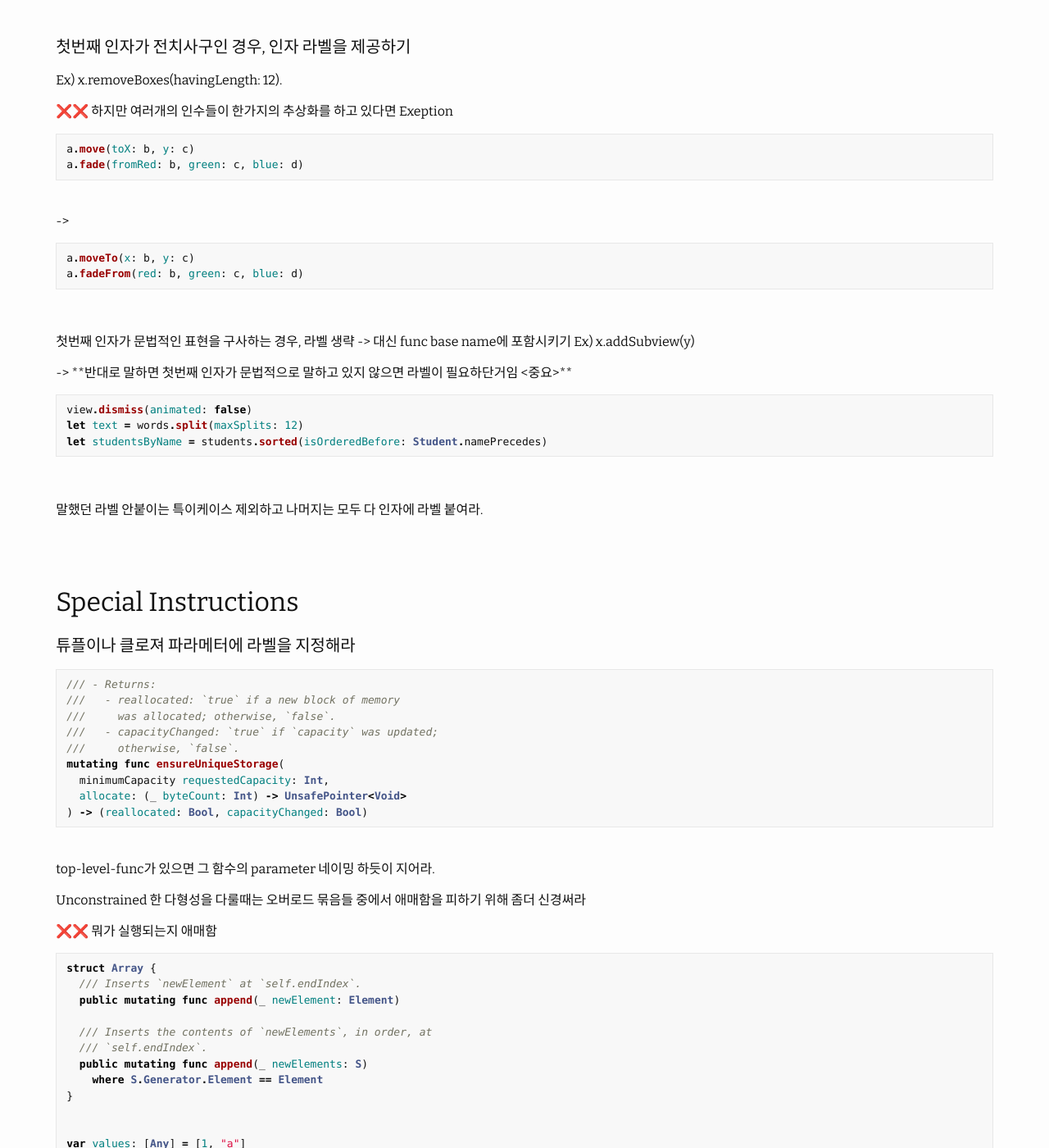
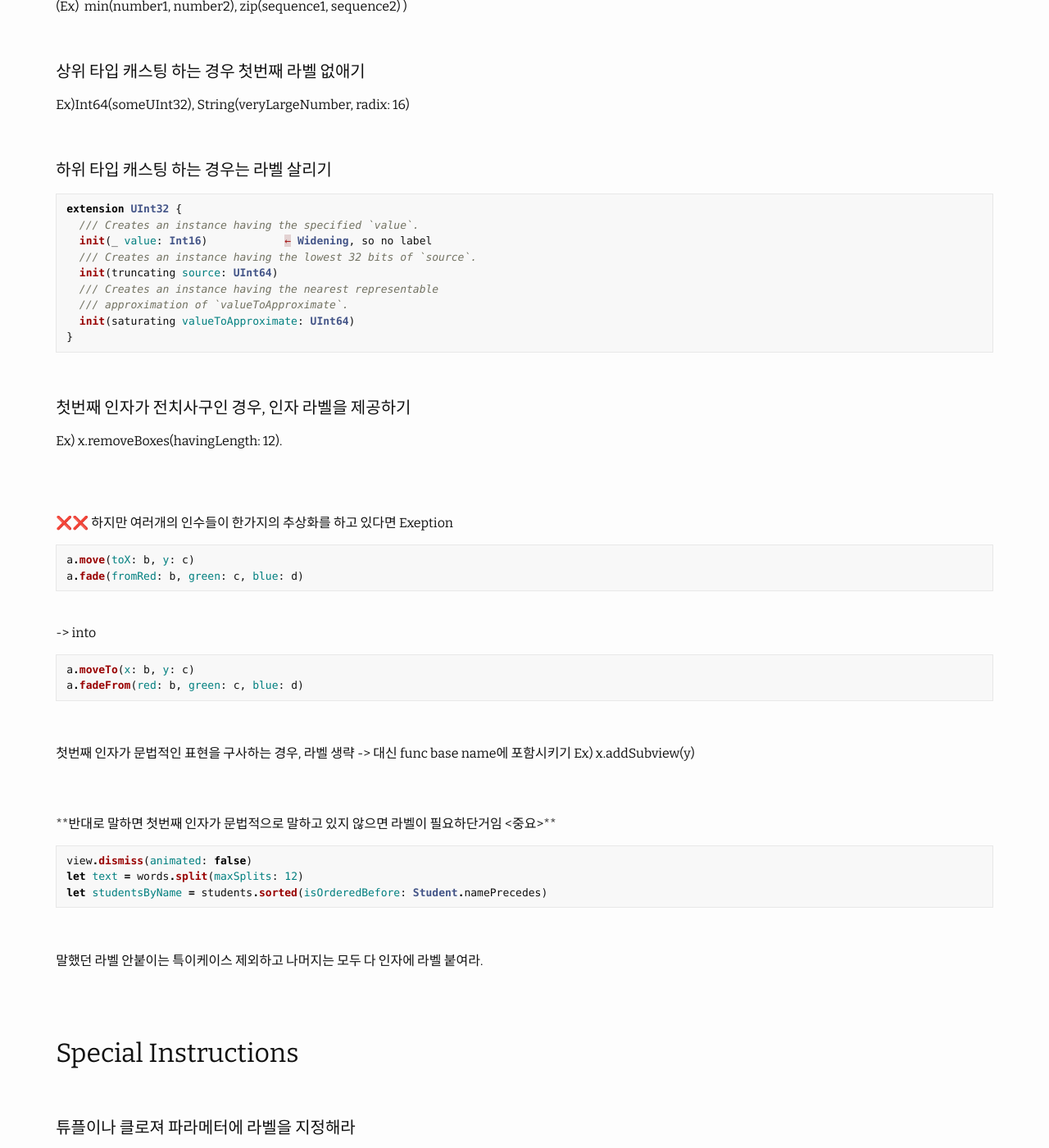
Before and after one commit to sanghun0724/sanghun0724.github.io, a Jekyll site: the page built from _posts/2023-10-14-Swift Naming With Convention.md, in a window 1280 px wide and 1400 px high, scrolled down 5649 px. Shown: the whole window at 82% size. Built offline with Jekyll 4.4.1, drawn with Linux system fonts in a browser that asks for light colours; some of the changed text lies outside the part shown.

Commit message:
[git blog] [ upload post: 2023-10-14-Swift Naming With Convention ]

````diff
--- a/_posts/2023-10-14-Swift Naming With Convention.md
+++ b/_posts/2023-10-14-Swift Naming With Convention.md
@@ -120,15 +120,18 @@ AudioUnit.instantiate(
 <br>
 
 > Term of Art :  특정 분야나 직업 내에서 정확하고 전문적인 의미를 갖는 단어나 문구.
+<br>
 
 #### 애매모호한 말들 피하기. Ex) 화려하고 겉만 번지르르한 단어들 말고 핵심적이고 본질적인 언어 써라..
+<br>
 
-**정해진 의미를 지켜라.**
+#### 정해진 의미를 지켜라.
 <br>
     1. Don’t surprise an expert. : 신조어 처럼 있던것 개조해서 말 만들지 말기 <br>
     2. Don’t confuse a beginner: 새로운 용어를 배우려는 사람은 본래 용어의 traditional한 의미를 먼저 배움. 그러니깐 건들이지 마..
 <br>
-약어, 축약어 피해라
+<br>
+#### 정해진 의미를 지켜라.약어, 축약어 피해라
 
 선례를 살펴보고 수용하기. 초보자에게 더 쉬운 용어를 제공하겠다고 선례 무시하고 신조어 만들지 말기.
 Ex) not list -> Array OK
@@ -142,13 +145,21 @@ Ex) not list -> Array OK
 ## Convention
 <br>
 
-#### General Conventions
+### - General Conventions
+
+<br>
 
 #### O(1)이 아닌 Computed Property의 접근 시 Complexity을 문서화합니다. (오.. 이건 새롭다)
 
+<br>
+
 #### 그냥 생 free functions 보다 메소드나 프로퍼티를 선호하자.  (Free func는 거의 안써서.. 공감이 안됨)
 
+<br>
+
 #### 카멜 케이스 컨벤션 따르기
+
+<br>
 
 #### 같은 의미 이거나 같은 도메인일경우, Method들은 base name을 끼리끼리 공유 할수 있다.
 ```swift
@@ -197,6 +208,7 @@ extension Box {
 <br>
 
 ## Parameters
+<br>
 
 #### Documentation에 알맞은 (어울릴만한) 파라메터 명 채택하기
 
@@ -245,12 +257,17 @@ Default 값이 없는 초기 파라메터가 보통 sementic 측면에서 중요
 <br>
 
 ## Agument Labels
+<br>
 
 #### 인수를 유용하게 구분할수 없는 경우 라벨들을 다 없애라. <br>
 (Ex)  min(number1, number2), zip(sequence1, sequence2) )
 
+<br>
+
 #### 상위 타입 캐스팅 하는 경우 첫번째 라벨 없애기
 Ex)Int64(someUInt32), String(veryLargeNumber, radix: 16)
+
+<br>
 
 #### 하위 타입 캐스팅 하는 경우는 라벨 살리기
 
@@ -271,13 +288,16 @@ extension UInt32 {
 #### 첫번째 인자가 전치사구인 경우, 인자 라벨을 제공하기
 Ex) x.removeBoxes(havingLength: 12).
 
+<br>
+<br>
+
 ❌❌  하지만 여러개의 인수들이 한가지의 추상화를 하고 있다면 Exeption
 ```swift
 a.move(toX: b, y: c)
 a.fade(fromRed: b, green: c, blue: d)
 ```
 <br>
-->
+-> into
 <br>
 
 ```swift
@@ -289,7 +309,9 @@ a.fadeFrom(red: b, green: c, blue: d)
 첫번째 인자가 문법적인 표현을 구사하는 경우,  라벨 생략 -> 대신 func base name에 포함시키기
 Ex) x.addSubview(y)
 
--> **반대로 말하면 첫번째 인자가 문법적으로 말하고 있지 않으면 라벨이 필요하단거임 <중요>**
+<br>
+\
+**반대로 말하면 첫번째 인자가 문법적으로 말하고 있지 않으면 라벨이 필요하단거임 <중요>**
 ```swift
 view.dismiss(animated: false)
 let text = words.split(maxSplits: 12)
@@ -303,6 +325,7 @@ let studentsByName = students.sorted(isOrderedBefore: Student.namePrecedes)
 <br>
 
 ## Special Instructions
+<br>
 
 #### 튜플이나 클로져 파라메터에 라벨을 지정해라
 
@@ -318,9 +341,14 @@ mutating func ensureUniqueStorage(
 ) -> (reallocated: Bool, capacityChanged: Bool)
 ```
 <br>
-top-level-func가 있으면 그 함수의 parameter 네이밍 하듯이 지어라.
+#### top-level-func가 있으면 그 함수의 parameter 네이밍 하듯이 지어라.
 
-Unconstrained 한 다형성을 다룰때는  오버로드 묶음들 중에서 애매함을 피하기 위해  좀더 신경써라
+<br>
+<br>
+
+#### Unconstrained 한 다형성을 다룰때는  오버로드 묶음들 중에서 애매함을 피하기 위해  좀더 신경써라
+
+<br>
 
 
 ❌❌  뭐가 실행되는지 애매함
@@ -355,8 +383,11 @@ struct Array {
 ```
 <br>
 <br>
+<br>
 
 # 코코아 터치 기반 Bool 케이스 정리
+<br>
+
 is + 명사
 “(무엇)인가?”
 ```swift
@@ -465,6 +496,7 @@ var returnsObjectsAsFaults: Bool //NSFetchRequest
 -> 주체에 따라
 <br>
 <br>
+<br>
 
 # 변수 네이밍
 <br>
@@ -511,6 +543,7 @@ enum [모듈이름]Error {}
 
 <br>
 <br>
+<br>
 
 # 전치사
 
````
Also changed, not shown: other parts of _posts/2023-10-14-Swift Naming With Convention.md (+2 -2 lines).
